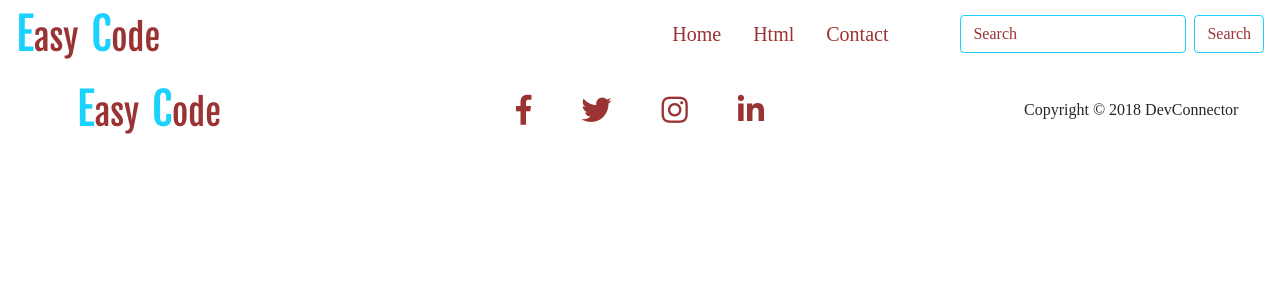
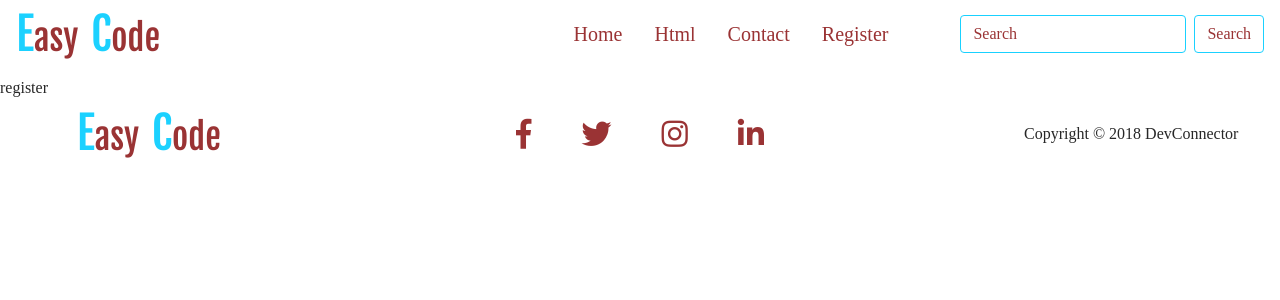
Before and after one commit to TextError/Easy-Code, a React (Create React App) app in the folder client/: page /register in a window 1280 px wide. Shown: the top 300 px of the page. Built offline with nearby package versions, Linux system fonts and the light colour scheme.

Commit message:
register component

```diff
--- a/client/src/App.js
+++ b/client/src/App.js
@@ -5,6 +5,7 @@ import { BrowserRouter as Router, Route } from 'react-router-dom';
 import Navbar from './components/layout/Navbar';
 import Landing from './components/layout/Landing';
 import Footer from './components/layout/Footer';
+import Register from './components/layout/Register';
 //----------------------------------------------
 import Home from './components/home/Home'
 import Html from './components/html/Html';
@@ -28,6 +29,7 @@ class App extends Component {
           <div className='container-fluid'>
             <Navbar />
             <Route exact path='/' component={Landing} />
+            <Route exact path='/register' component={Register} />
             <Route excat path='/home'  component={Home}/>
             <Route exact path='/Css' component={Css}/>
             <Route exact path='/Html' component={Html} />
--- a/client/src/components/layout/Navbar.js
+++ b/client/src/components/layout/Navbar.js
@@ -25,6 +25,9 @@ class Navbar extends Component {
             <li className="nav-item active mr-3">
               <Link to='/contact' className='nav-link'><span>Contact</span></Link>
             </li>
+            <li className="nav-item active mr-3">
+              <Link to='/register' className='nav-link'><span>Register</span></Link>
+            </li>
           </ul>
           <form className="form-inline my-2 my-lg-0">
           <input
--- /dev/null
+++ b/client/src/components/layout/Register.js
@@ -0,0 +1,13 @@
+import React, { Component } from 'react'
+
+class Register extends Component {
+  render() {
+    return (
+      <div>
+        register
+      </div>
+    )
+  }
+}
+
+export default Register;
```
